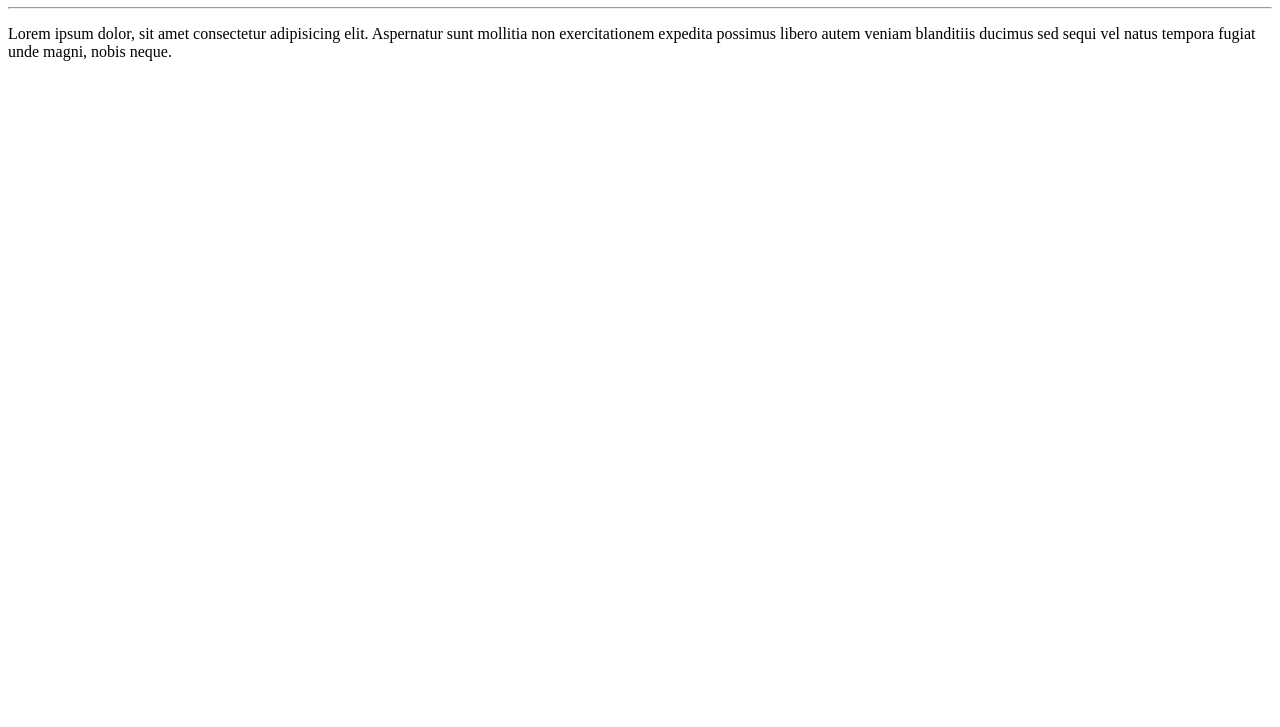
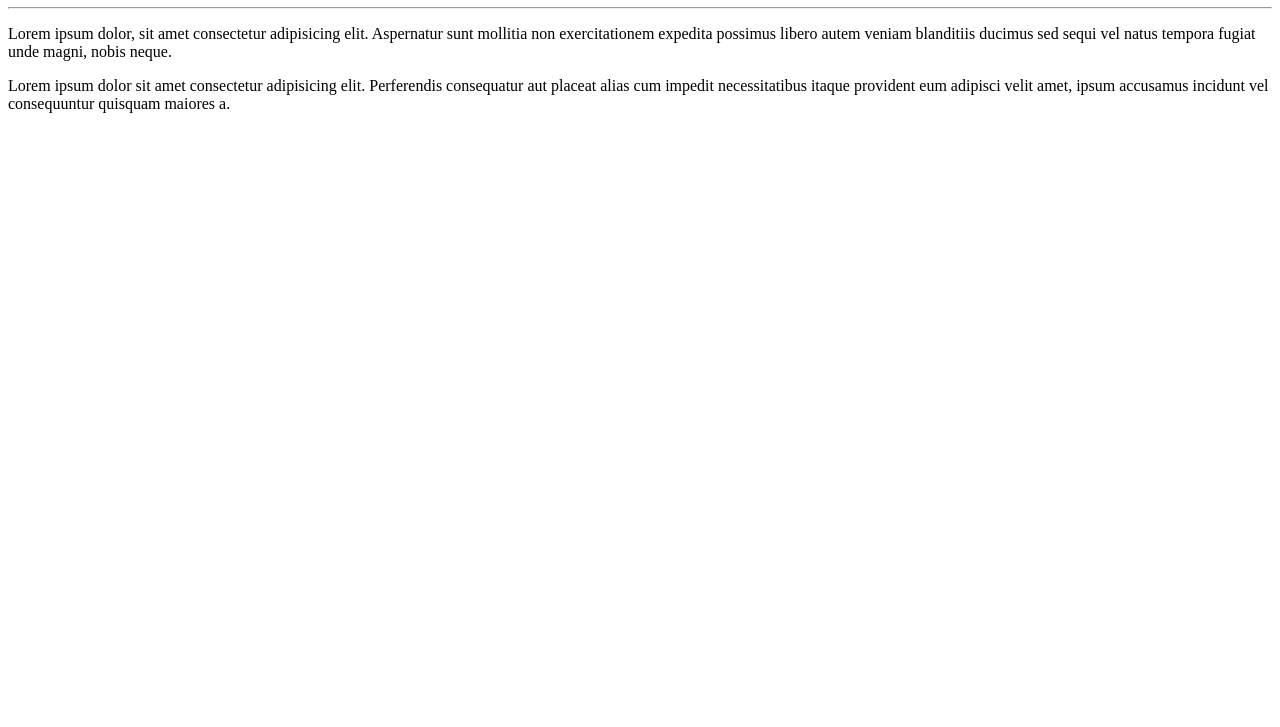
Before and after one commit to LucasGF-Git/Hello-World, a plain HTML site: page site-exemplo/index.html in a window 1280 px wide. Shown: the part 73-800 px from the top of the page. Drawn offline with Linux system fonts and the light colour scheme.

Commit message:
Adicionei um paragrafo

```diff
--- a/site-exemplo/index.html
+++ b/site-exemplo/index.html
@@ -10,5 +10,6 @@
     <h1>Olá, Mundo</h1>
     <hr>
     <p>Lorem ipsum dolor, sit amet consectetur adipisicing elit. Aspernatur sunt mollitia non exercitationem expedita possimus libero autem veniam blanditiis ducimus sed sequi vel natus tempora fugiat unde magni, nobis neque.</p>
+    <p>Lorem ipsum dolor sit amet consectetur adipisicing elit. Perferendis consequatur aut placeat alias cum impedit necessitatibus itaque provident eum adipisci velit amet, ipsum accusamus incidunt vel consequuntur quisquam maiores a.</p>
 </body>
 </html>
```
